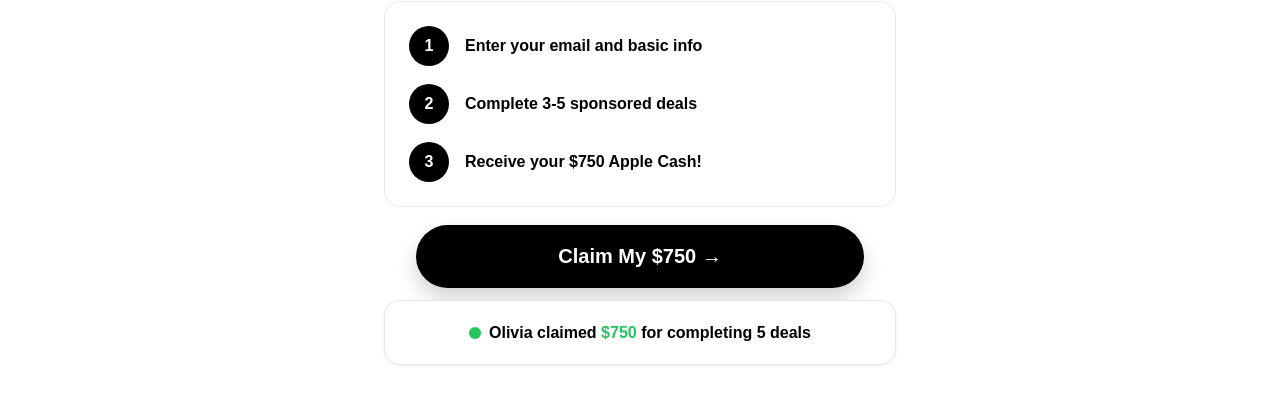
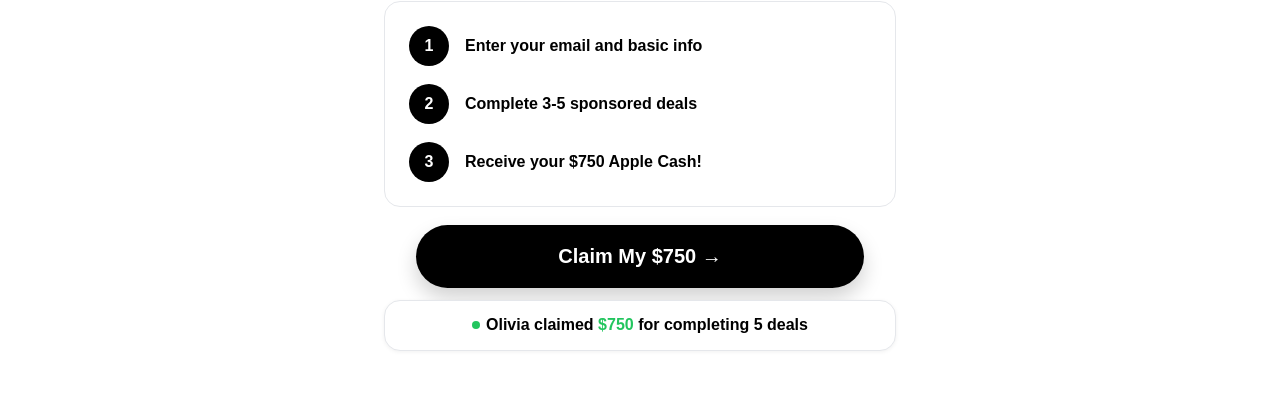
Before and after one commit to sanuxmudulu/test-1, a plain HTML site: page index.html in a window 1280 px wide. Shown: the part 367-771 px from the top of the page. Drawn offline with Linux system fonts and the light colour scheme.

Commit message:
Update index.html

```diff
--- a/index.html
+++ b/index.html
@@ -152,7 +152,7 @@
   border-radius: 16px;
   border: 1px solid #e5e7eb;
   background: #fff;
-  padding: 20px 20px;
+  padding: 14px 14px;
   box-shadow: 0 1px 4px rgba(0, 0, 0, 0.06);
   transition: all 300ms ease;
   transform: translateY(8px);
@@ -168,23 +168,24 @@
   display: flex;
   align-items: center;
   justify-content: center;
-  gap: 8px;
+  gap: 6px;
   text-align: center;
+  white-space: nowrap;
 }
 
 .notification-dot {
-  width: 12px;
-  height: 12px;
+  width: 8px;
+  height: 8px;
   border-radius: 50%;
   background: #22c55e;
   flex-shrink: 0;
 }
 
 .notification-text {
-  font-size: 16px;
+  font-size: 13px;
   font-weight: 600;
   color: #000;
-  line-height: 1.45;
+  line-height: 1.3;
   margin: 0;
 }
 
```
